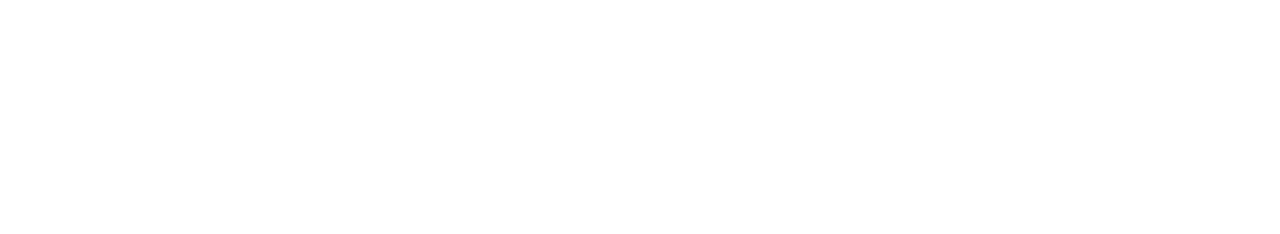
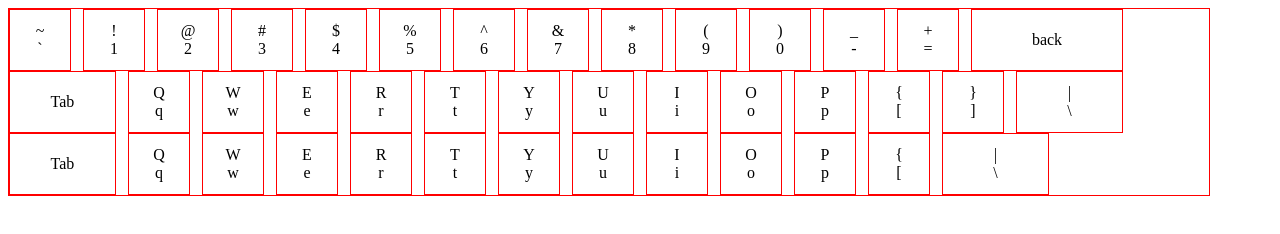
Before and after one commit to MIRJAKARIYA/Type-Master, a plain HTML site: page index.html in a window 1280 px wide. Drawn offline with Linux system fonts and the light colour scheme.

Commit message:
2 parts done

```diff
--- a/css/style.css
+++ b/css/style.css
@@ -0,0 +1,23 @@
+.keyboard__container{
+    border: 1px solid red;
+    width: 1200px;
+}
+.all__sec {
+    display: flex;
+}
+.all__sec> div{
+    border: 1px solid red;
+    width: 60px;
+    height: 60px;
+    display: flex;
+    flex-direction: column;
+    justify-content: center;
+    align-items: center;
+    margin-right: 12px;
+}
+#back-space{
+    width: 150px;
+}
+#tab{
+    width: 105px;
+}
--- a/index.html
+++ b/index.html
@@ -1,17 +1,213 @@
 <!DOCTYPE html>
 <html lang="en">
-<head>
-    <meta charset="UTF-8">
-    <meta http-equiv="X-UA-Compatible" content="IE=edge">
-    <meta name="viewport" content="width=device-width, initial-scale=1.0">
-    <link rel="stylesheet" href="./css/style.css">
-    <title>Document</title>
-</head>
-<body>
+  <head>
+    <meta charset="UTF-8" />
+    <meta http-equiv="X-UA-Compatible" content="IE=edge" />
+    <meta name="viewport" content="width=device-width, initial-scale=1.0" />
+    <link rel="stylesheet" href="./css/style.css" />
+    <title>Type Master</title>
+  </head>
+  <body>
+    <section class="keyboard__container">
+
+      <div class="all__sec">
+        <div>
+          <div>~</div>
+          <div>`</div>
+        </div>
+
+        <div>
+          <div>!</div>
+          <div>1</div>
+        </div>
+
+        <div>
+          <div>@</div>
+          <div>2</div>
+        </div>
+
+        <div>
+          <div>#</div>
+          <div>3</div>
+        </div>
+
+        <div>
+          <div>$</div>
+          <div>4</div>
+        </div>
+
+        <div>
+          <div>%</div>
+          <div>5</div>
+        </div>
+
+        <div>
+          <div>^</div>
+          <div>6</div>
+        </div>
+
+        <div>
+          <div>&</div>
+          <div>7</div>
+        </div>
+
+        <div>
+          <div>*</div>
+          <div>8</div>
+        </div>
+
+        <div>
+          <div>(</div>
+          <div>9</div>
+        </div>
+
+        <div>
+          <div>)</div>
+          <div>0</div>
+        </div>
+
+        <div>
+          <div>_</div>
+          <div>-</div>
+        </div>
+
+        <div>
+          <div>+</div>
+          <div>=</div>
+        </div>
+        <div id="back-space">back</div>
+      </div>
+      <div class="all__sec">
+        <div id="tab">Tab</div>
+        <div>
+          <div>Q</div>
+          <div>q</div>
+        </div>
+
+        <div>
+          <div>W</div>
+          <div>w</div>
+        </div>
+
+        <div>
+          <div>E</div>
+          <div>e</div>
+        </div>
+
+        <div>
+          <div>R</div>
+          <div>r</div>
+        </div>
+
+        <div>
+          <div>T</div>
+          <div>t</div>
+        </div>
+
+        <div>
+          <div>Y</div>
+          <div>y</div>
+        </div>
+
+        <div>
+          <div>U</div>
+          <div>u</div>
+        </div>
+
+        <div>
+          <div>I</div>
+          <div>i</div>
+        </div>
+
+        <div>
+          <div>O</div>
+          <div>o</div>
+        </div>
+
+        <div>
+          <div>P</div>
+          <div>p</div>
+        </div>
+
+        <div>
+          <div>{</div>
+          <div>[</div>
+        </div>
+
+        <div>
+          <div>}</div>
+          <div>]</div>
+        </div>
+        <div id="tab">
+            <div>|</div>
+            <div>\</div>
+        </div>
+      </div>
+      <div class="all__sec">
+        <div id="tab">Tab</div>
+        <div>
+          <div>Q</div>
+          <div>q</div>
+        </div>
+
+        <div>
+          <div>W</div>
+          <div>w</div>
+        </div>
+
+        <div>
+          <div>E</div>
+          <div>e</div>
+        </div>
+
+        <div>
+          <div>R</div>
+          <div>r</div>
+        </div>
+
+        <div>
+          <div>T</div>
+          <div>t</div>
+        </div>
+
+        <div>
+          <div>Y</div>
+          <div>y</div>
+        </div>
+
+        <div>
+          <div>U</div>
+          <div>u</div>
+        </div>
+
+        <div>
+          <div>I</div>
+          <div>i</div>
+        </div>
+
+        <div>
+          <div>O</div>
+          <div>o</div>
+        </div>
+
+        <div>
+          <div>P</div>
+          <div>p</div>
+        </div>
+
+        <div>
+          <div>{</div>
+          <div>[</div>
+        </div>
+        <div id="tab">
+            <div>|</div>
+            <div>\</div>
+        </div>
+      </div>
 
 
-
+    </section>
 
     <script src="./js/script.js"></script>
-</body>
+  </body>
 </html>
```
